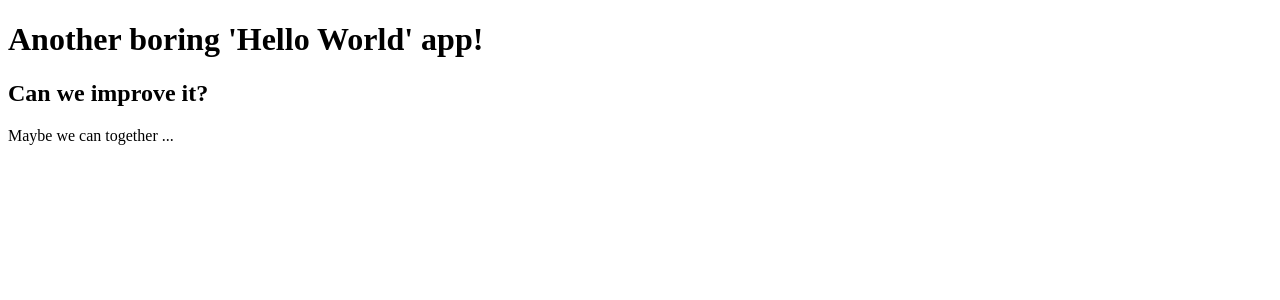
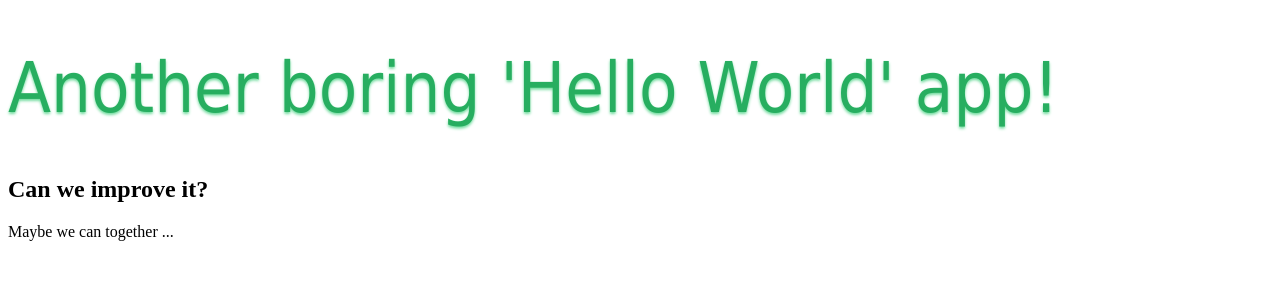
Before and after one commit to beven/reactApp, a React app: page / in a window 1280 px wide. Shown: the top 300 px of the page. Built offline with nearby package versions, Linux system fonts and the light colour scheme.

Commit message:
Changed the color of Hello World text

```diff
--- a/App.jsx
+++ b/App.jsx
@@ -15,7 +15,7 @@ class Header extends React.Component {
 	render() {
 		return(
 			<div>
-				<h1>Another boring 'Hello World' app!</h1>
+				<h1 style={{ color: '#27ae60', font: '70px Tahoma, Helvetica, Arial, Sans-Serif', textShadow: '0px 2px 3px rgb(114, 220, 159)' }}>Another boring 'Hello World' app!</h1>
 			</div>
 		);
 	}
```
